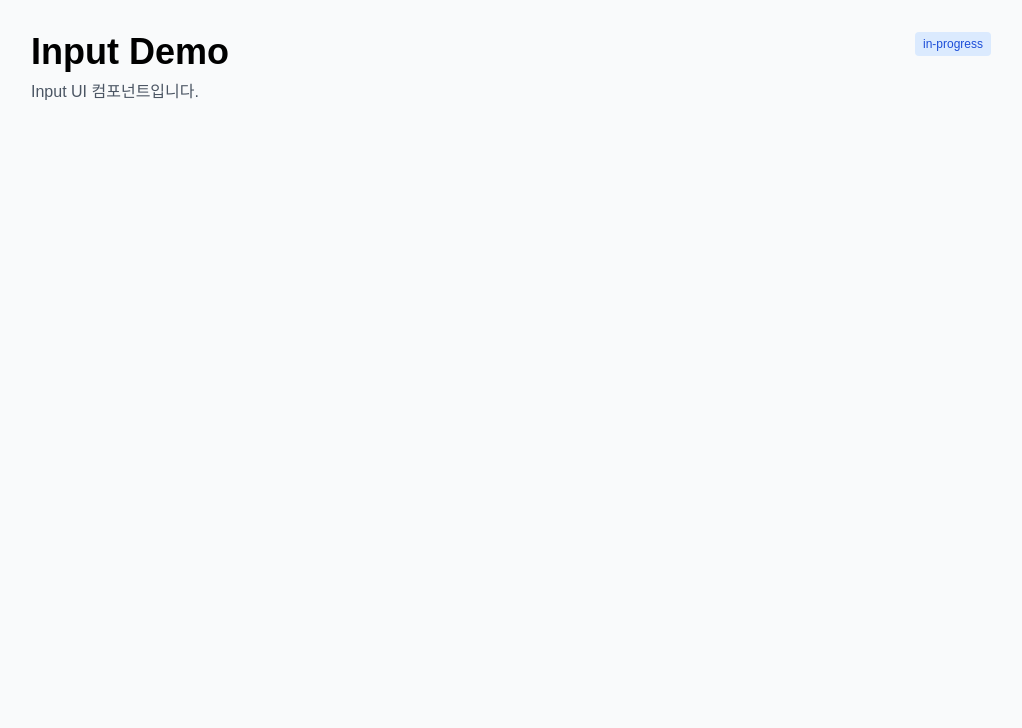
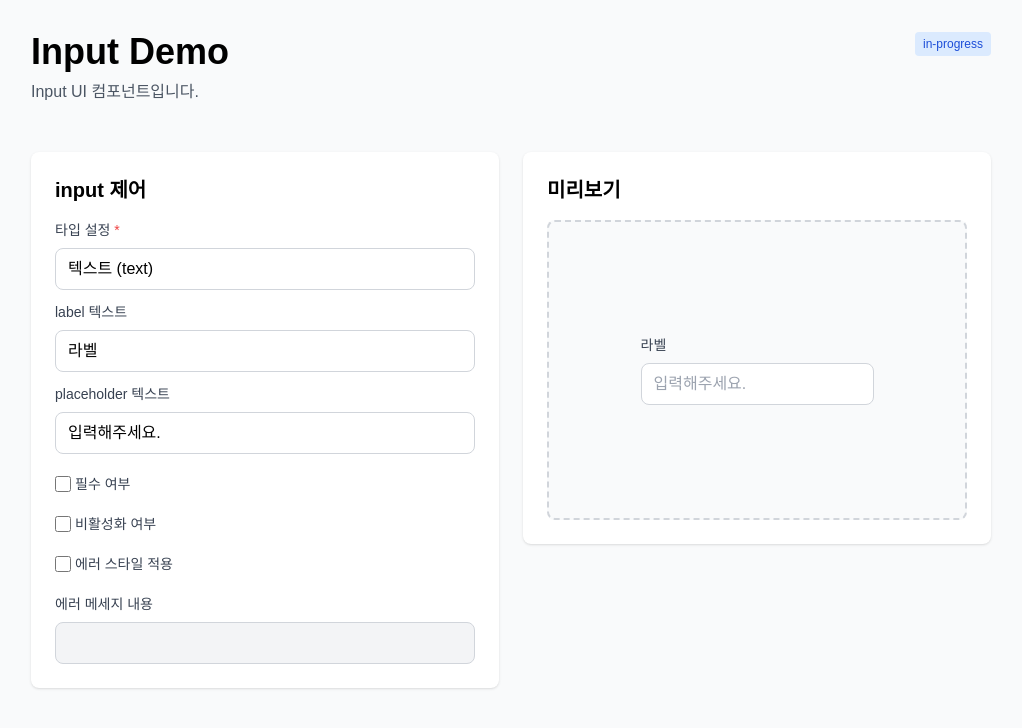
Before and after one commit to rkddbs1031/my-ui, a React (Vite) app: page /input in a window 1280 px wide. Shown: the top 728 px of the page, without its empty margins (129-1151 px from the left). Built offline with nearby package versions, Linux system fonts and the light colour scheme; a web font is replaced by a local one.

Commit message:
feat: InputDemo 추가

```diff
--- a/src/components/ui/input/BaseInput.tsx
+++ b/src/components/ui/input/BaseInput.tsx
@@ -1,7 +1,7 @@
-import { cn } from '@/utils';
 import type { ChangeEvent, FocusEvent } from 'react';
 
-export type TextInputType = 'text' | 'password' | 'email' | 'tel';
+import type { TextInputType } from '@/types/input';
+import { cn } from '@/utils';
 
 export interface BaseInput {
   id: string;
--- a/src/components/ui/input/FieldWrapper.tsx
+++ b/src/components/ui/input/FieldWrapper.tsx
@@ -50,5 +50,5 @@ interface FieldErrorMessageProps {
 export function FieldErrorMessage({ message }: FieldErrorMessageProps) {
   if (!message) return null;
 
-  return <span className="text-xs text-red-500">{message}</span>;
+  return <span className="text-xs text-red-500 mt-1">{message}</span>;
 }
--- a/src/components/ui/input/LabeledInput.tsx
+++ b/src/components/ui/input/LabeledInput.tsx
@@ -8,7 +8,7 @@ interface BaseLabeld {
   error?: { message: string };
 }
 
-type LabeledInputProps =
+export type LabeledInputProps =
   | (Omit<GeneralInput, 'isError'> & BaseLabeld)
   | (Omit<NumberInput, 'isError'> & BaseLabeld);
 
--- /dev/null
+++ b/src/constants/input.tsx
@@ -0,0 +1,8 @@
+import type { SelectOption } from '@/types/select';
+
+export const inputDemoTypeOptions: SelectOption[] = [
+  { label: '텍스트 (text)', value: 'text' },
+  { label: '숫자 (number)', value: 'number' },
+  { label: '비밀번호 (password)', value: 'password' },
+  { label: '이메일 (email)', value: 'email' },
+];
--- a/src/pages/InputDemo/index.tsx
+++ b/src/pages/InputDemo/index.tsx
@@ -1,16 +1,174 @@
+import { useState } from 'react';
+
+import type { InputType } from '@/types/select';
+import { cn } from '@/utils';
+import { inputDemoTypeOptions } from '@/constants/input';
+
+import { CheckboxInput, LabeledInput } from '@/components/ui/input';
+import { LabeledSelect } from '@/components/ui/select';
 import Card from '@/components/Card';
 import Layout from '@/layouts/MainLayout';
 
-const status = 'in-progress';
+const INIT_ERRORMESSAGE = '에러가 발생했습니다.';
+
+interface Inputptions {
+  type: InputType;
+  label: string;
+  placeholder: string;
+  isRequired: boolean;
+  isDisabled: boolean;
+  isError: boolean;
+  errorMessage: string;
+}
 
 export default function InputDemo() {
+  const [options, setOptions] = useState<Inputptions>({
+    type: 'text',
+    label: '라벨',
+    placeholder: '입력해주세요.',
+    isRequired: false,
+    isDisabled: false,
+    isError: false,
+    errorMessage: '',
+  });
+  const [previewValue, setPreviewValue] = useState('');
+
   return (
+    <>
       <Layout.Header
         title="Input Demo"
         subTitle="Input UI 컴포넌트입니다."
         className="flex justify-between items-start gap-3"
       >
-      <Card.Badge status={status} label={status} className="flex-none" />
+        <Card.Badge
+          status={'in-progress'}
+          label={'in-progress'}
+          className="flex-none"
+        />
       </Layout.Header>
+
+      <div className="grid grid-cols-1 md:grid-cols-2 gap-6">
+        {/* 좌측: 컨트롤 패널 */}
+        <Card>
+          <Card.Title title="input 제어" className="mb-4" />
+
+          <div className="flex flex-col gap-3">
+            <LabeledSelect
+              id="config-type"
+              required
+              label="타입 설정"
+              placeholder="타입을 설정해주세요."
+              value={options.type}
+              onChange={(e) =>
+                setOptions((prev) => ({
+                  ...prev,
+                  type: e.target.value as InputType,
+                }))
+              }
+              options={inputDemoTypeOptions}
+            />
+
+            <LabeledInput
+              id="label"
+              label="label 텍스트"
+              type="text"
+              value={options.label}
+              onChange={(e) =>
+                setOptions((prev) => ({ ...prev, label: e.target.value }))
+              }
+            />
+
+            <LabeledInput
+              id="placeholder"
+              label="placeholder 텍스트"
+              type="text"
+              value={options.placeholder}
+              onChange={(e) =>
+                setOptions((prev) => ({ ...prev, placeholder: e.target.value }))
+              }
+            />
+
+            <CheckboxInput
+              id="required-checkbox"
+              label="필수 여부"
+              value={options.isRequired}
+              onChange={(checked) => {
+                setOptions((prev) => ({ ...prev, isRequired: checked }));
+              }}
+              className="mt-2"
+            />
+
+            <CheckboxInput
+              id="disabled-checkbox"
+              label="비활성화 여부"
+              value={options.isDisabled}
+              onChange={(checked) => {
+                setOptions((prev) => ({ ...prev, isDisabled: checked }));
+              }}
+              className="mt-2"
+            />
+
+            <CheckboxInput
+              id="show-error-checkbox"
+              label="에러 스타일 적용"
+              value={options.isError}
+              onChange={(checked) => {
+                setOptions((prev) => ({
+                  ...prev,
+                  isError: checked,
+                  errorMessage: checked
+                    ? prev.errorMessage || INIT_ERRORMESSAGE
+                    : '',
+                }));
+              }}
+              className="my-2"
+            />
+
+            <LabeledInput
+              id="error-message"
+              label="에러 메세지 내용"
+              type="text"
+              value={options.errorMessage}
+              onChange={(e) =>
+                setOptions((prev) => ({
+                  ...prev,
+                  errorMessage: e.target.value,
+                }))
+              }
+              isDisabled={!options.isError}
+            />
+          </div>
+        </Card>
+
+        <div className={cn('flex flex-col gap-4')}>
+          <Card>
+            <Card.Title title="미리보기" className="mb-4" />
+
+            <div
+              className={cn(
+                'relative h-[300px] flex items-center justify-center',
+                'bg-gray-50 rounded-lg border-2 border-dashed border-gray-300'
+              )}
+            >
+              <LabeledInput
+                id="preview"
+                label={options.label}
+                type={options.type}
+                placeholder={options.placeholder}
+                value={previewValue}
+                onChange={(e) => setPreviewValue(e.target.value)}
+                isDisabled={options.isDisabled}
+                required={options.isRequired}
+                error={
+                  options.isError
+                    ? { message: options.errorMessage }
+                    : undefined
+                }
+              />
+            </div>
+          </Card>
+        </div>
+      </div>
+    </>
   );
 }
--- /dev/null
+++ b/src/types/input.ts
@@ -0,0 +1 @@
+export type TextInputType = 'text' | 'password' | 'email' | 'tel';
--- a/src/types/select.ts
+++ b/src/types/select.ts
@@ -1,6 +1,8 @@
-import type { TextInputType } from '@/components/ui/input';
+import type { TextInputType } from './input';
+
+export type InputType = TextInputType | 'number';
 
 export interface SelectOption {
   label: string;
-  value: TextInputType | 'number';
+  value: InputType;
 }
```
Lines whose indentation alone changed are shown as unchanged.
